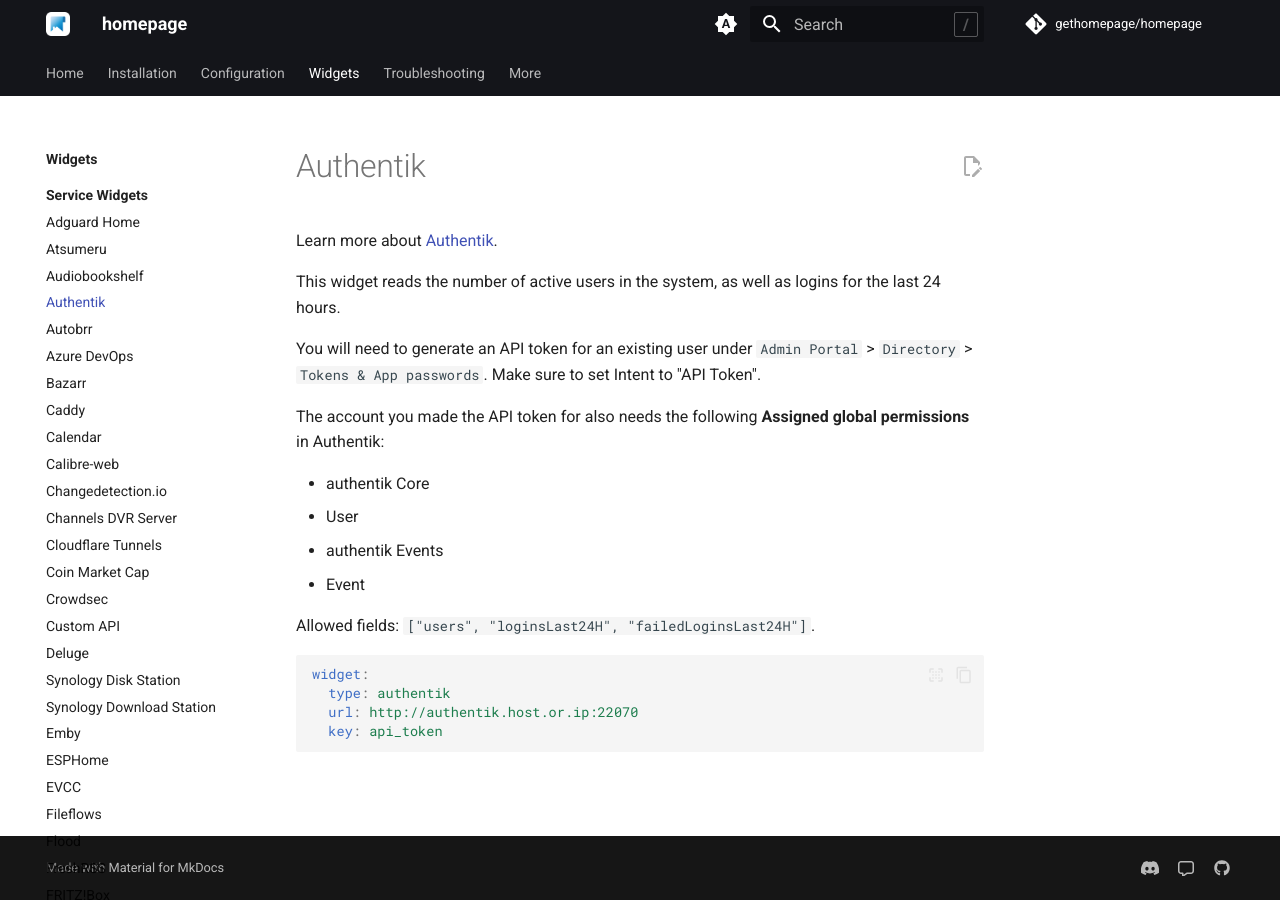
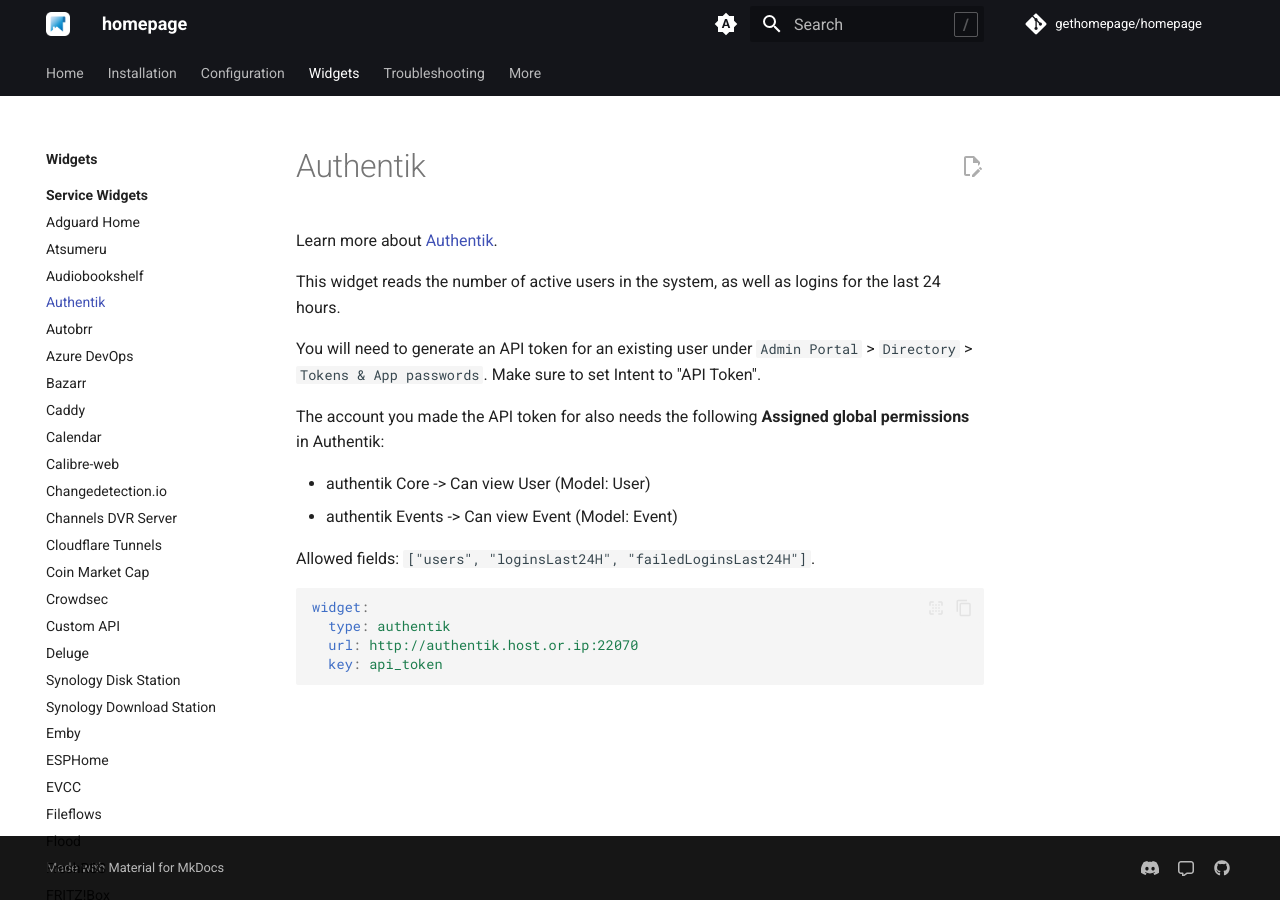
Before and after one commit to jobstar-git/home_p, an MkDocs documentation site: the page built from docs/widgets/services/authentik.md, in a window 1280 px wide. Built offline with MkDocs 1.6.1 and Material for MkDocs 9.7.7, drawn with Linux system fonts in a browser that asks for light colours; a script that is not in the unit is left out; comment, search, counter and statistics services are not loaded; the version menu is left out.

Commit message:
Documentation: update Authentik suggested permissions (#3349)

```diff
--- a/docs/widgets/services/authentik.md
+++ b/docs/widgets/services/authentik.md
@@ -12,10 +12,8 @@
 
 The account you made the API token for also needs the following **Assigned global permissions** in Authentik:
 
-- authentik Core
-  - User
-- authentik Events
-  - Event
+- authentik Core -> Can view User (Model: User)
+- authentik Events -> Can view Event (Model: Event)
 
 Allowed fields: `["users", "loginsLast24H", "failedLoginsLast24H"]`.
 
```
